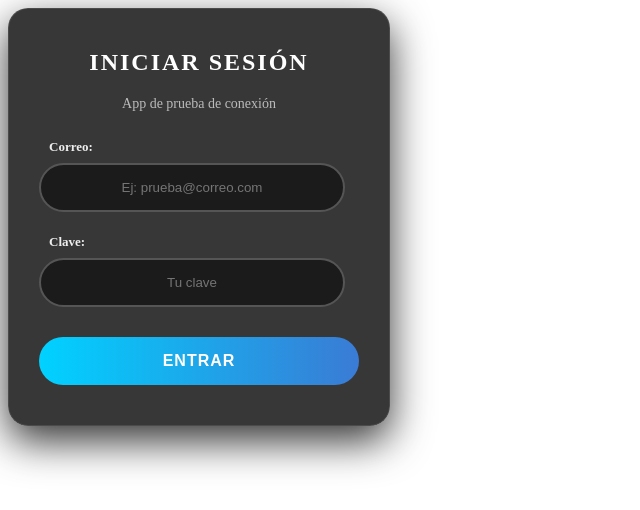
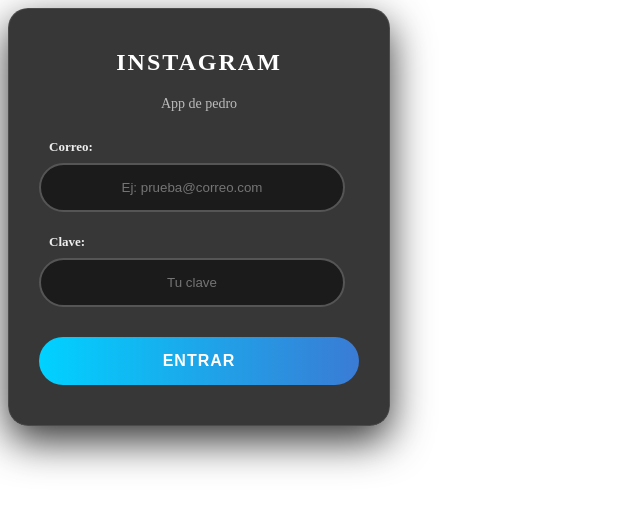
Before and after one commit to pedrocerrobriones1-ctrl/App-de-pedro, a plain HTML site: page index.html in a window 1280 px wide. Shown: the whole page, without its empty margins (0-640 px from the left). Drawn offline with Linux system fonts and the light colour scheme.

Commit message:
Add files via upload

```diff
--- a/index.html
+++ b/index.html
@@ -85,8 +85,8 @@
 <body>
 
     <div class="contenedor">
-        <h2>Iniciar Sesión</h2>
-        <p>App de prueba de conexión</p>
+        <h2>INSTAGRAM</h2>
+        <p>App de pedro </p>
 
         <div class="caja">
             <label>Correo:</label><br>
```
